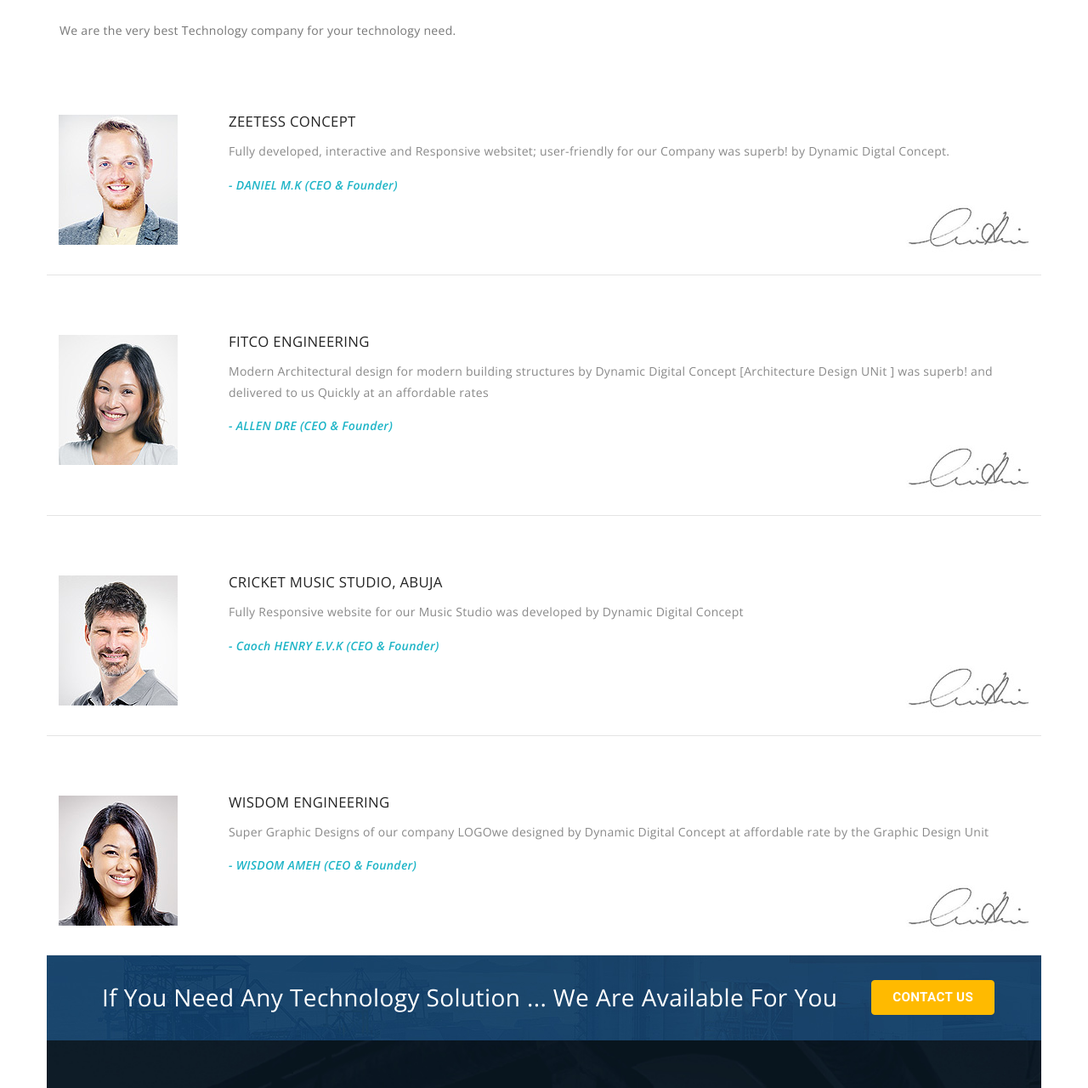
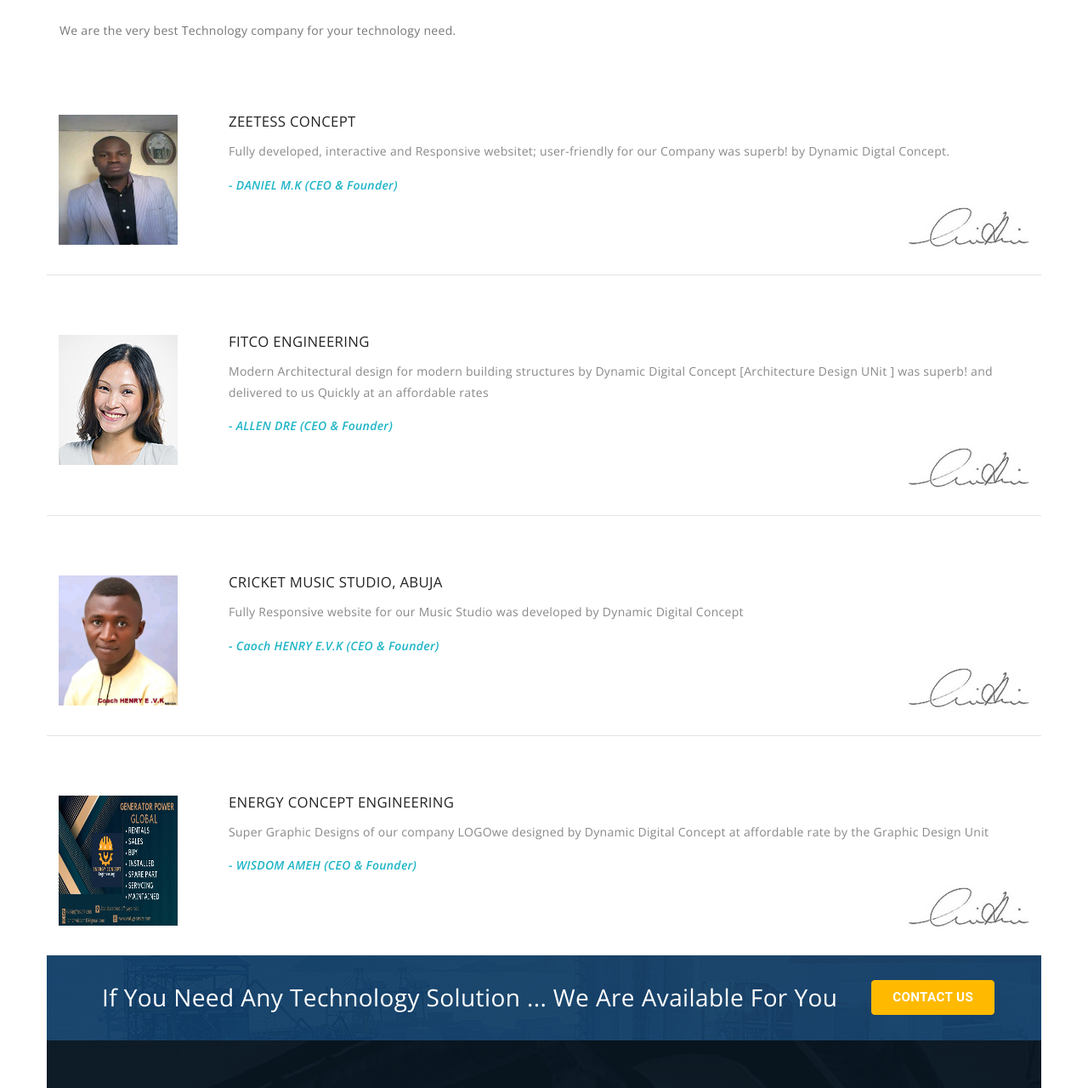
Before and after one commit to amos1blessed/dynatech, a plain HTML site: page testimonials.html in a window 1280 px wide. Shown: the part 660-1940 px from the top of the page at 85% size. Drawn offline with nearby package versions, Linux system fonts and the light colour scheme; some packages are replaced by stand-ins of ours.

Commit message:
amended commit2

```diff
--- a/testimonials.html
+++ b/testimonials.html
@@ -184,7 +184,7 @@
         <div class="row">
           <div class="col-lg-12 testimonial-col-p">
             <div class="media testimonial-p">
-              <div class="media-left"><a href="#"><img src="images/testimonial/10.jpg" alt=""></a></div>
+              <div class="media-left"><a href="#"><img src="images/testimonial/MD.jpg" alt=""></a></div>
               <div class="media-body">
                 <h3>ZEETESS CONCEPT</h3>
                 <p>Fully developed, interactive and Responsive websitet; user-friendly for our Company was superb! by Dynamic Digtal Concept.</p><a href="#">-  DANIEL M.K (CEO & Founder)</a>
@@ -204,7 +204,7 @@
           </div>
           <div class="col-lg-12 testimonial-col-p">
             <div class="media testimonial-p">
-              <div class="media-left"><a href="#"><img src="images/testimonial/9.jpg" alt=""></a></div>
+              <div class="media-left"><a href="#"><img src="images/testimonial/CEO.jpg" alt=""></a></div>
               <div class="media-body">
                 <h3>CRICKET MUSIC STUDIO, ABUJA</h3>
                 <p>Fully Responsive website for our Music Studio was developed by Dynamic Digital Concept</p><a href="#">-  Caoch HENRY E.V.K (CEO & Founder)</a>
@@ -214,9 +214,9 @@
           </div>
           <div class="col-lg-12 testimonial-col-p">
             <div class="media testimonial-p">
-              <div class="media-left"><a href="#"><img src="images/testimonial/12.jpg" alt=""></a></div>
+              <div class="media-left"><a href="#"><img src="images/testimonial/tes1.jpg" alt=""></a></div>
               <div class="media-body">
-                <h3>WISDOM ENGINEERING</h3>
+                <h3>ENERGY CONCEPT ENGINEERING</h3>
                 <p>Super Graphic Designs of our company LOGOwe designed by Dynamic Digital Concept at affordable rate by the Graphic Design Unit </p><a href="#">-  WISDOM AMEH (CEO & Founder)</a>
                 <h6><span><img src="images/testimonial/sign.jpg" alt=""></span></h6>
               </div>
```
Also changed, not shown: images/testimonial/CEO.jpg (added), images/testimonial/MD.jpg (added), images/testimonial/tes1.jpg (added).
